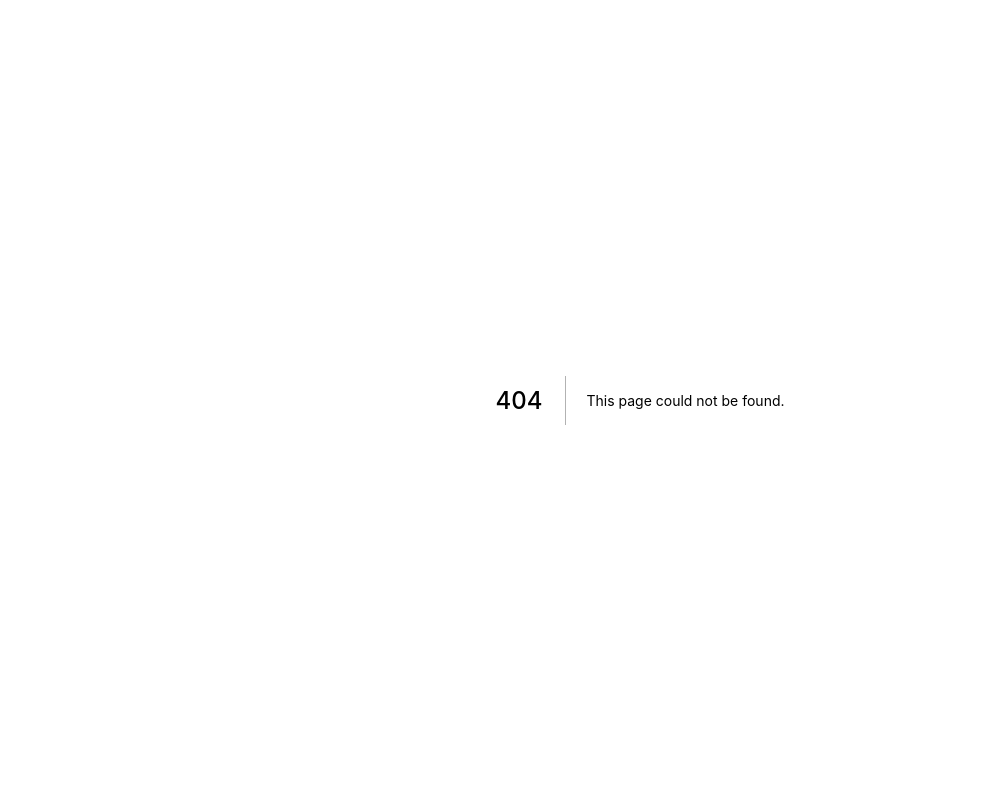
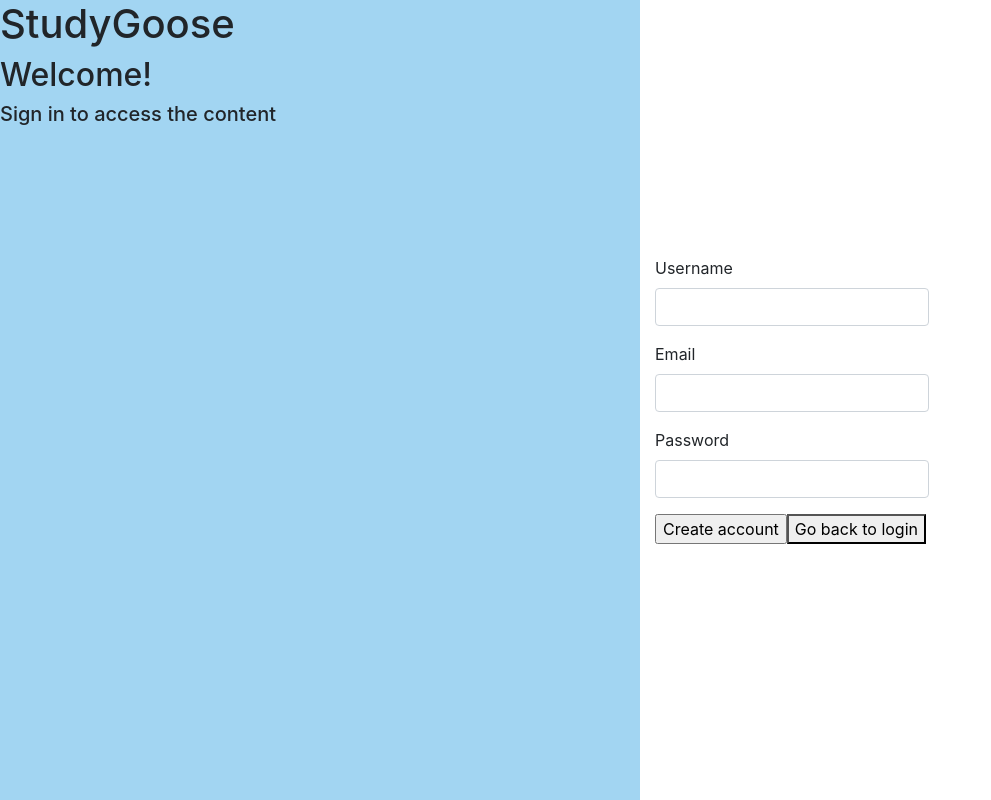
Before and after one commit to Amran2k16/studygoose, a Next.js app: page /register in a window 1280 px wide. Before the commit this address had no page. Shown: the whole page, without its empty margins (0-991 px from the left). Built offline with nearby package versions, Linux system fonts and the light colour scheme.

Commit message:
added login and register forms

```diff
--- /dev/null
+++ b/components/Layout/Registerandlogin.js
@@ -0,0 +1,59 @@
+import React, { useState } from "react";
+
+// import Header from "./Header";
+import Head from "next/head";
+
+const Registerandlogin = props => (
+  <div>
+    <Head>
+      <link
+        href="https://fonts.googleapis.com/icon?family=Material+Icons"
+        rel="stylesheet"
+      ></link>
+      <link
+        href="https://stackpath.bootstrapcdn.com/bootstrap/4.3.1/css/bootstrap.min.css"
+        rel="stylesheet"
+      ></link>
+    </Head>
+
+    <div className="container-fluid">
+      <div className="row fill">
+        <div className="col-6 sidebar-background">
+          <div className="row align-items-center">
+            <h1>StudyGoose</h1>
+          </div>
+          <div className="row ">
+            <div className="d-flex flex-column">
+              <h2>Welcome!</h2>
+              <h5>Sign in to access the content</h5>
+            </div>
+          </div>
+        </div>
+        <div className="col-6 content-background">
+          <div className="container-fluid">
+            <div className="row fill align-items-center">{props.children}</div>
+          </div>
+        </div>
+      </div>
+    </div>
+    <style jsx>
+      {`
+        .my-sidebar {
+          -ms-flex: 0 0 400px;
+          flex: 0 0 400px;
+        }
+        .content-background {
+          background-color: white;
+        }
+        .sidebar-background {
+          background-color: #a2d5f2;
+        }
+        .fill {
+          height: 100vh;
+        }
+      `}
+    </style>
+  </div>
+);
+
+export default Registerandlogin;
--- a/components/MyLayout.js
+++ b/components/MyLayout.js
@@ -28,8 +28,8 @@
     <style jsx>
       {`
         .my-sidebar {
-          -ms-flex: 0 0 330px;
-          flex: 0 0 330px;
+          -ms-flex: 0 0 400px;
+          flex: 0 0 400px;
         }
         .content-background {
           background-color: #f8f8f8;
--- /dev/null
+++ b/components/RegisterForm.js
@@ -0,0 +1,71 @@
+import React, { useState } from "react";
+import Link from "next/link";
+export default function RegisterForm() {
+  const [username, setUsername] = useState("");
+  const [password, setPassword] = useState("");
+  const [email, setEmail] = useState("");
+
+  const handleSubmit = e => {
+    e.preventDefault();
+    // if (title !== "" && description !== "") {
+    //   fetch("/api/courses/", {
+    //     method: "post",
+    //     headers: {
+    //       Accept: "application/json, text/plain, */*",
+    //       "Content-Type": "application/json"
+    //     },
+    //     body: JSON.stringify({
+    //       username: username,
+    //       password: description
+    //     })
+    //   });
+    //   alert("Successfully created Video");
+    // } else {
+    //   alert("Inputs cannot be empty!");
+    // }
+    console.log("Form submitted");
+  };
+  return (
+    <div>
+      <form onSubmit={handleSubmit}>
+        <div className="form-group">
+          <label>Username</label>
+          <input
+            name="title"
+            type="text"
+            className="form-control"
+            id="formGroupExampleInput"
+            value={username}
+            onChange={e => setUsername(e.target.value)}
+          />
+        </div>
+        <div className="form-group">
+          <label>Email</label>
+          <input
+            name="description"
+            type="text"
+            className="form-control"
+            id="formGroupExampleInput"
+            value={email}
+            onChange={e => setEmail(e.target.value)}
+          />
+        </div>
+        <div className="form-group">
+          <label>Password</label>
+          <input
+            name="description"
+            type="text"
+            className="form-control"
+            id="formGroupExampleInput"
+            value={password}
+            onChange={e => setPassword(e.target.value)}
+          />
+        </div>
+        <input type="submit" value="Create account" />
+        <Link href="/login">
+          <button>Go back to login</button>
+        </Link>
+      </form>
+    </div>
+  );
+}
--- /dev/null
+++ b/pages/register.js
@@ -0,0 +1,11 @@
+import React from "react";
+import Registerandlogin from "../components/Layout/Registerandlogin";
+import RegisterForm from "../components/RegisterForm";
+
+export default function register() {
+  return (
+    <Registerandlogin>
+      <RegisterForm />
+    </Registerandlogin>
+  );
+}
```
Also changed, not shown: components/LoginForm.js (added, +58 -0 lines), pages/login.js (added, +11 -0 lines), 2 other files (tests, documents, lock files or other folders).
